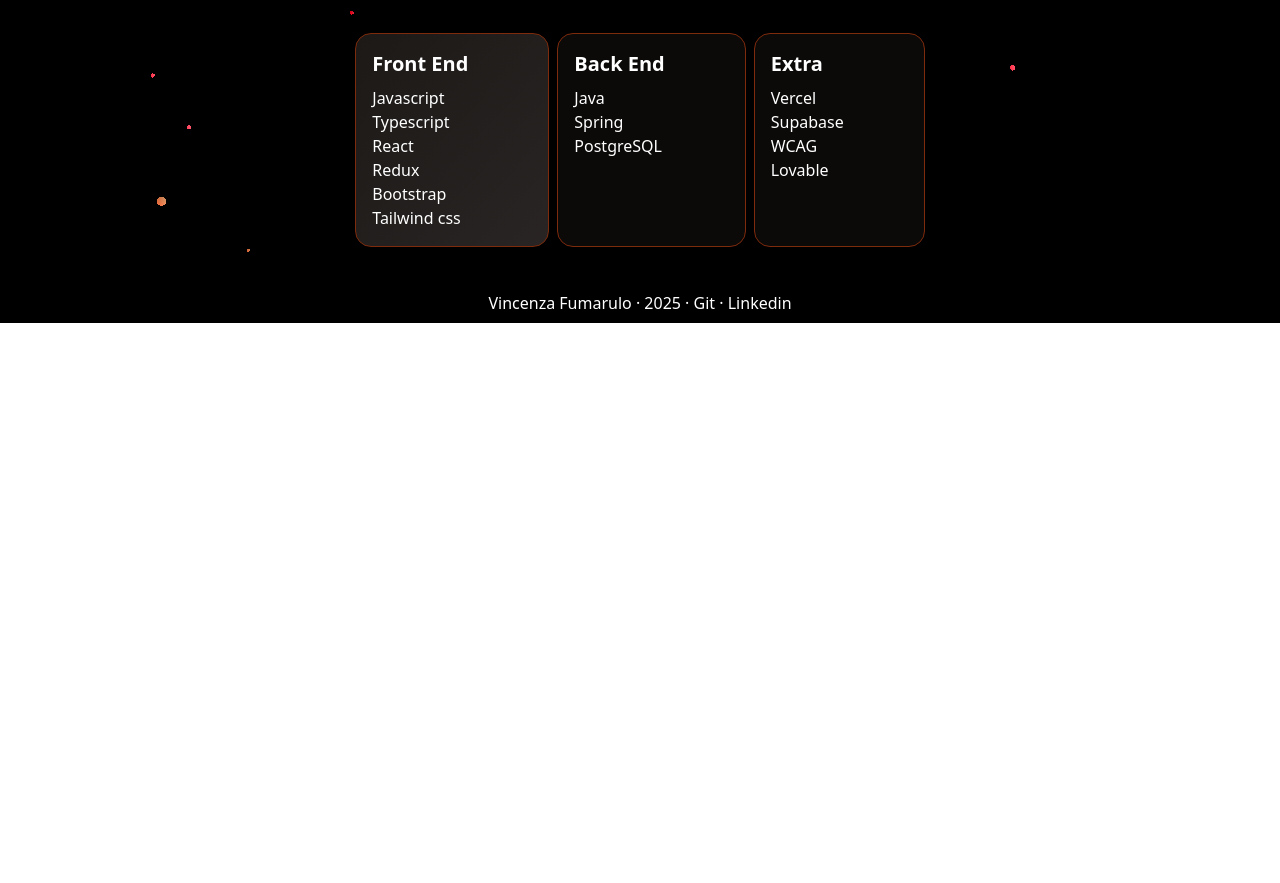
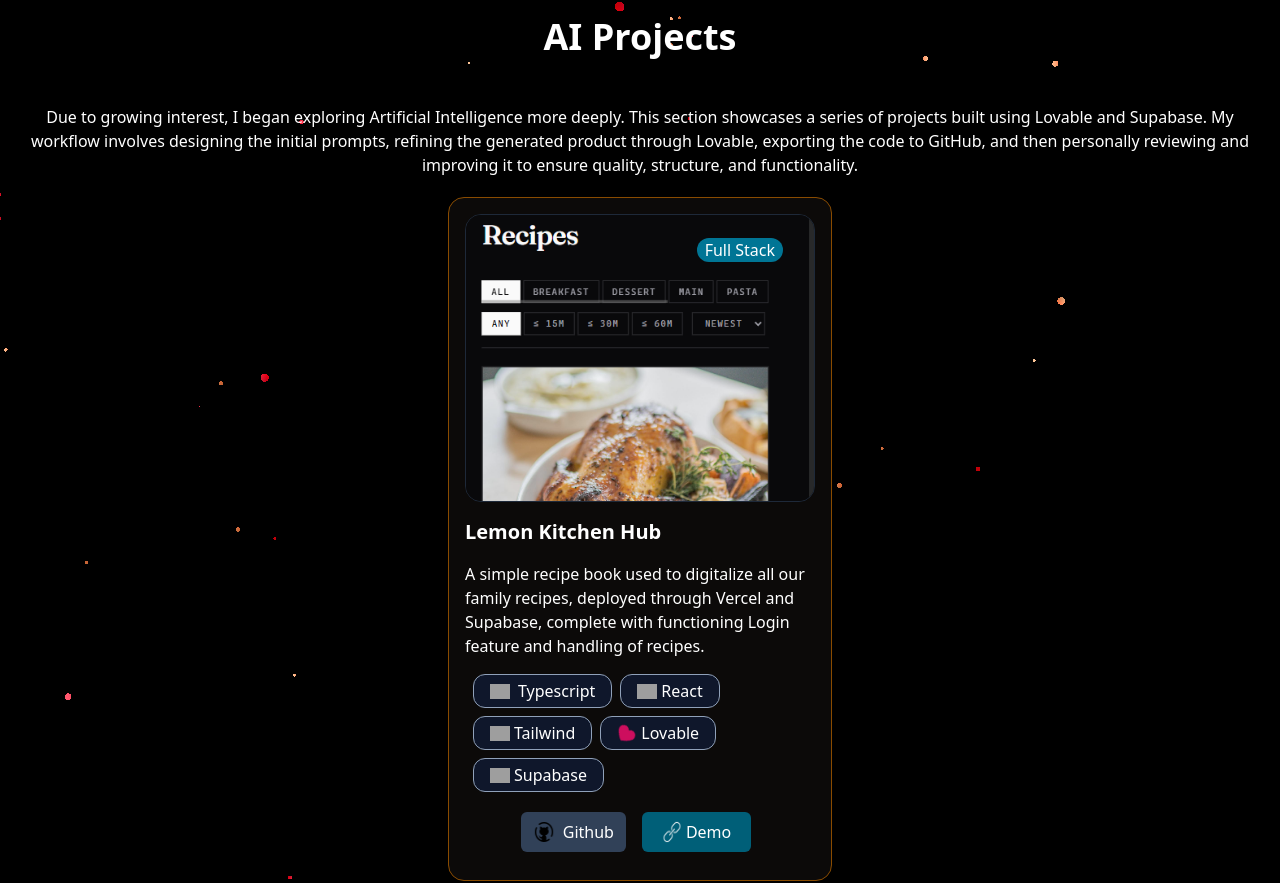
Before and after one commit to Moonril/vincenza-portfolio, a React (Vite) app: page / in a window 1280 px wide. Shown: the part 3413-4296 px from the top of the page. Before the commit the page ends 3736 px from the top, so only its background shows below. Built offline with nearby package versions, Linux system fonts and the light colour scheme; grey boxes are pictures that could not be loaded.

Commit message:
new project added

```diff
--- a/src/components/ProjectSection.jsx
+++ b/src/components/ProjectSection.jsx
@@ -142,7 +142,7 @@
 
                 <div className="bg-stone-950 p-4 rounded-2xl border border-yellow-800 w-sm hover:border-red-800 hover:scale-103 transition delay-50 duration-500 ease-in-out flex flex-col justify-between">
                     <div className="relative">
-                        <img src="recipe-preview.png" alt="camping-preview" className="rounded-2xl border border-gray-800 w-full h-72  object-cover" />
+                        <img src="recipe-preview.png" alt="recipe-preview" className="rounded-2xl border border-gray-800 w-full h-72  object-cover" />
                         <div className="absolute right-8 top-6 bg-cyan-700 px-2 rounded-2xl">Full Stack</div>
                     </div>
                     <h5 className="pt-4 pb-2 text-xl font-bold text-left">Family Recipes Book</h5>
@@ -172,7 +172,7 @@
 
                 <div className="bg-stone-950 p-4 rounded-2xl border border-yellow-800 w-sm hover:border-red-800 hover:scale-103 transition delay-50 duration-500 ease-in-out flex flex-col justify-between">
                     <div className="relative">
-                        <img src="local-restaurant.png" alt="camping-preview" className="rounded-2xl border border-gray-800 w-full h-72  object-cover" />
+                        <img src="local-restaurant.png" alt="local-restaurant" className="rounded-2xl border border-gray-800 w-full h-72  object-cover" />
                         <div className="absolute right-8 top-6 bg-cyan-700 px-2 rounded-2xl">Full Stack</div>
                     </div>
                     <h5 className="pt-4 pb-2 text-xl font-bold text-left">Local Restaurant</h5>
@@ -199,6 +199,38 @@
                 </div>
             </div>
 
+            <h4 className=" text-4xl pb-2 font-bold my-10">AI Projects</h4>
+            <p>Due to growing interest, I began exploring Artificial Intelligence more deeply. This section showcases a series of projects built using Lovable and Supabase. My workflow involves designing the initial prompts, refining the generated product through Lovable, exporting the code to GitHub, and then personally reviewing and improving it to ensure quality, structure, and functionality.</p>
+
+            <div className="flex flex-row justify-center p-2 md:p-5 gap-5 flex-wrap">
+                <div className="bg-stone-950 p-4 rounded-2xl border border-yellow-800 w-sm hover:border-red-800 hover:scale-103 transition delay-50 duration-500 ease-in-out flex flex-col justify-between">
+                    <div className="relative">
+                        <img src="kitchen-preview.png" alt="kitchen-preview" className="rounded-2xl border border-gray-800 w-full h-72  object-cover" />
+                        <div className="absolute right-8 top-6 bg-cyan-700 px-2 rounded-2xl">Full Stack</div>
+                    </div>
+                    <h5 className="pt-4 pb-2 text-xl font-bold text-left">Lemon Kitchen Hub</h5>
+                    <p className="py-2 text-left">
+                        A simple recipe book used to digitalize all our family recipes, deployed through Vercel and Supabase, complete with functioning Login feature and handling of recipes.
+                    </p>
+                    <div className="p-2 flex flex-row justify-start flex-wrap gap-2">
+                        <p className="bg-slate-900 border border-slate-400 rounded-xl py-1 px-4 flex flex-row items-center"><img width="20" height="20" src="https://img.icons8.com/fluency/48/typescript--v2.png" alt="typescript--v2" className="me-1"/><span className="ps-1">Typescript</span></p>
+                        <p className="bg-slate-900 border border-slate-400 rounded-xl py-1 px-4 flex flex-row items-center"> <img width="20" height="20" src="https://img.icons8.com/external-tal-revivo-color-tal-revivo/24/external-react-a-javascript-library-for-building-user-interfaces-logo-color-tal-revivo.png" alt="external-react-a-javascript-library-for-building-user-interfaces-logo-color-tal-revivo" className="me-1"/> React</p>
+                        <p className="bg-slate-900 border border-slate-400 rounded-xl py-1 px-4 flex flex-row items-center"><img width="20" height="20" src="https://img.icons8.com/fluency/48/tailwind_css.png" alt="tailwind_css" className="me-1" /> Tailwind</p>
+                        <p className="bg-slate-900 border border-slate-400 rounded-xl py-1 px-4 flex flex-row items-center"><img width="20" height="20" src="lovable-icon.png" alt="supabase" className="me-1"/> Lovable</p>
+                        <p className="bg-slate-900 border border-slate-400 rounded-xl py-1 px-4 flex flex-row items-center"><img width="20" height="20" src="https://img.icons8.com/fluency/48/supabase.png" alt="supabase" className="me-1"/> Supabase</p>
+
+
+                    </div>
+                    <div className="flex flew-row justify-center p-3">
+                        <a href="https://github.com/Moonril/lemon-kitchen-hub" target="_blank"  className="flex flew-row me-2 py-2 px-3 bg-slate-700 rounded-md cursor-pointer hover:opacity-70"><img src="github-48.png" alt="github icon" width={22} className="me-2" />Github</a>
+
+                        <a href="https://lemon-kitchen-hub.vercel.app/" target="_blank" className="flex flew-row ms-2 py-2 px-5 bg-cyan-800 rounded-md cursor-pointer hover:opacity-70 me-2"><img width="20" height="20" src="icons8-enlazar-50.png" alt="css logo" className="me-1"/> Demo</a>
+
+                    </div>
+                </div>
+
+            </div>
+
 
         </section>
     )
```
